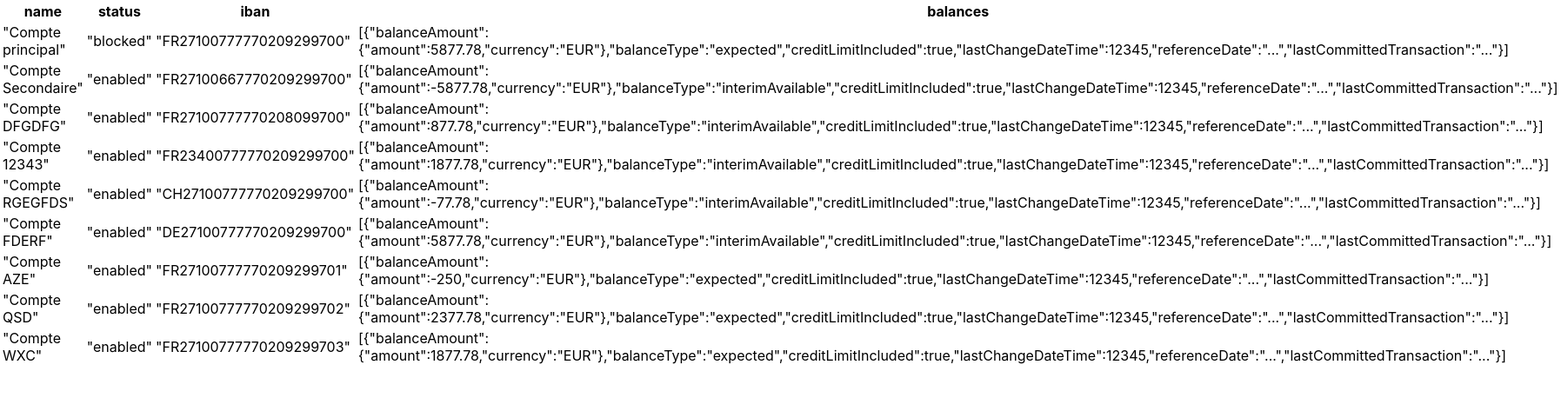
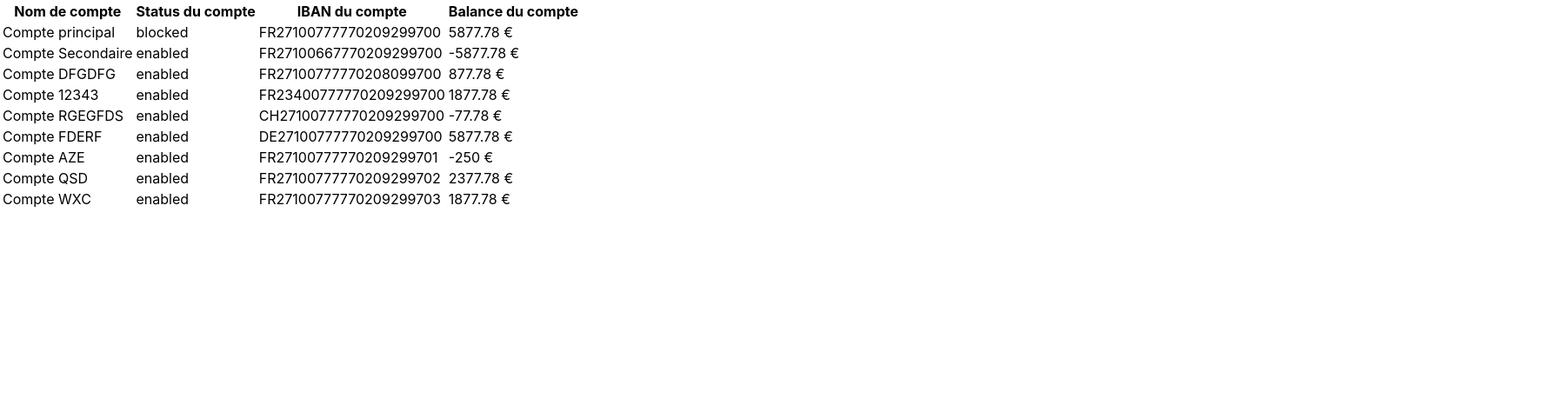
Before and after one commit to RodolphePoon/front-interview, a React (Create React App) app: page / in a window 1280 px wide. Shown: the top 458 px of the page at 87% size, 1795 px wide, since content can reach past the window. Built offline with nearby package versions, Linux system fonts and the light colour scheme.

Commit message:
parse data

```diff
--- a/package.json
+++ b/package.json
@@ -6,6 +6,7 @@
     "@testing-library/jest-dom": "^4.2.4",
     "@testing-library/react": "^9.5.0",
     "@testing-library/user-event": "^7.2.1",
+    "lodash": "^4.17.21",
     "react": "^16.13.1",
     "react-dom": "^16.13.1",
     "react-scripts": "3.4.1"
--- a/src/App.js
+++ b/src/App.js
@@ -1,13 +1,22 @@
 import React from 'react';
 import './App.css';
 import Table from "./components/Table"
-import data from "./data.json"
+import rawData from "./data.json"
+import _ from "lodash"
 
-const COLUMNS = ['name', 'status', 'iban', 'balances']
+
+const parseData = (data) => data.map((d) => {
+
+  const parsed = _.chain(d).pick(['name', 'status', 'iban']).value()
+  parsed.balance = _.chain(d).get('balances.0.balanceAmount').map().join(' ').replace('EUR', '€').value()
+  return parsed
+})
+const COLUMNS = [{ label: "Nom de compte", accessor: "name" }, { label: "Status du compte", accessor: "status" }, { label: "IBAN du compte", accessor: "iban" }, { label: "Balance du compte", accessor: "balance" }]
 function App() {
+  const data = parseData(rawData.accounts)
   return (
     <div >
-      <Table data={data.accounts} columns={COLUMNS} />
+      <Table data={data} columns={COLUMNS} />
     </div>
   );
 }
--- a/src/components/Table/Table.js
+++ b/src/components/Table/Table.js
@@ -1,8 +1,8 @@
 import React from "react"
 
 const Table = ({ data, columns }) => {
-  return <table><thead>{columns.map(column => <th>{column}</th>)}</thead>
-    <tbody>{data.map(dataRow => <tr>{columns.map(column => <td>{JSON.stringify(dataRow[column])}</td>)}</tr>)}</tbody></table>
+  return <table><thead>{columns.map(({ label }) => <th>{label}</th>)}</thead>
+    <tbody>{data.map(dataRow => <tr>{columns.map(({ accessor }) => <td>{dataRow[accessor]}</td>)}</tr>)}</tbody></table>
 }
 
 export default Table
```
Also changed, not shown: 1 other file (tests, documents, lock files or other folders).
